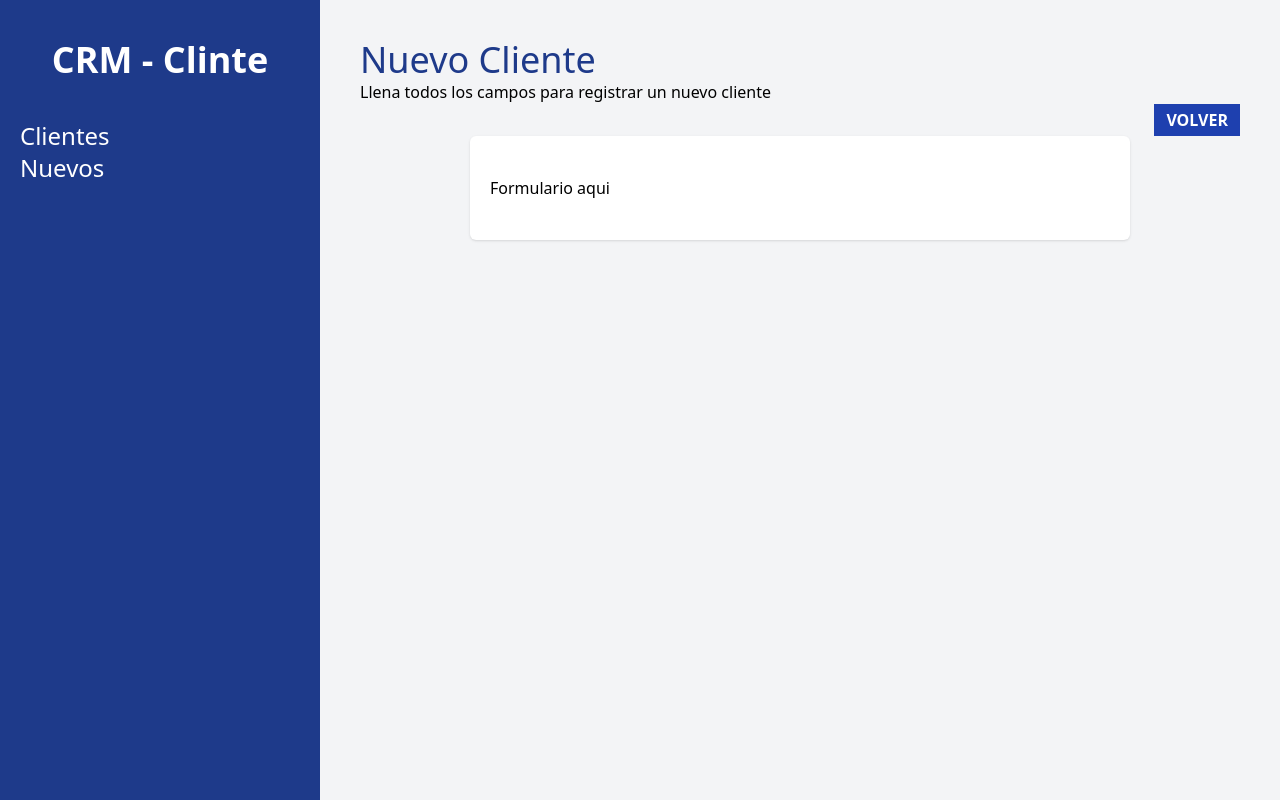
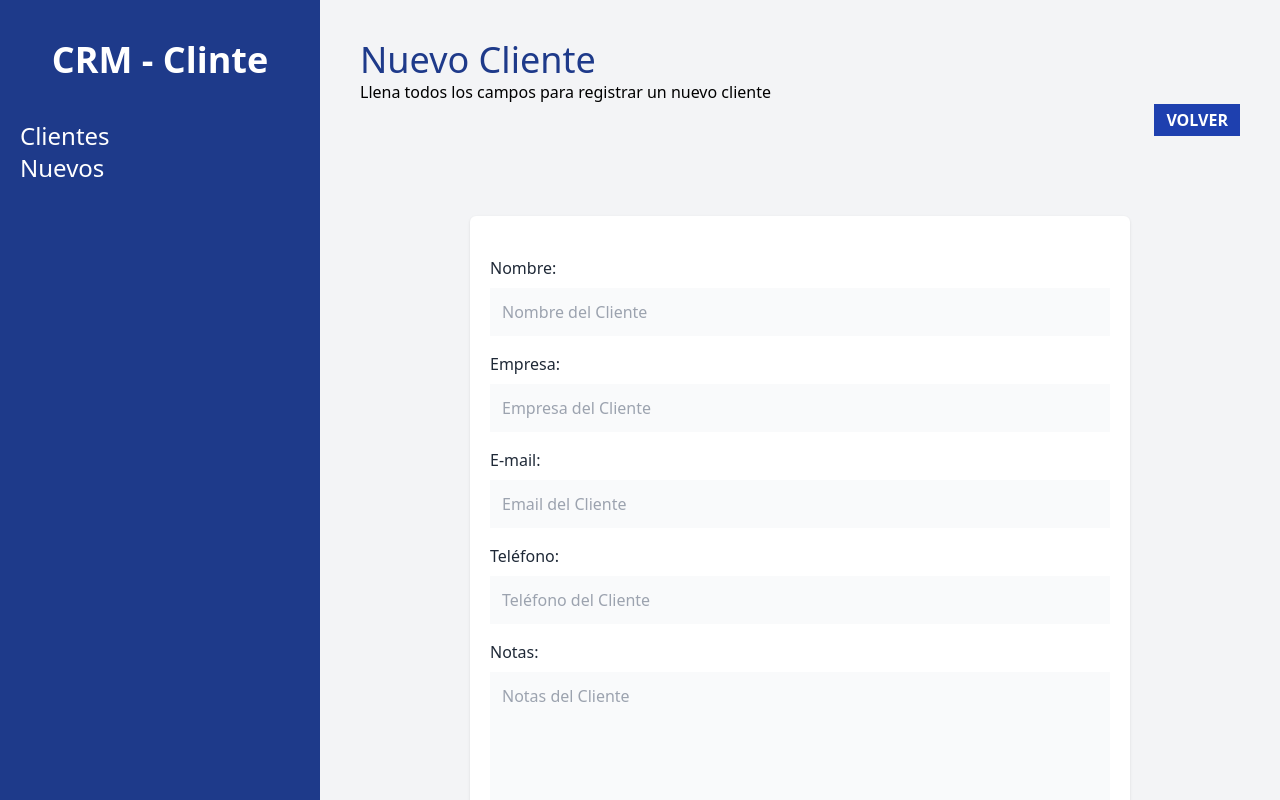
Before and after one commit to ulises58/CrmReact, a React (Vite) app: page /clientes/nuevo in a window 1280 px wide. Built offline with nearby package versions, Linux system fonts and the light colour scheme.

Commit message:
Agregando el Formulario

```diff
--- /dev/null
+++ b/src/components/Formulario.jsx
@@ -0,0 +1,72 @@
+const Formulario = ({ cliente }) => {
+  return (
+    <>
+      <div className="mb-4">
+        <label className="text-gray-800" htmlFor="nombre">
+          Nombre:
+        </label>
+        <input
+          id="nombre"
+          type="text"
+          className="mt-2 block w-full p-3 bg-gray-50"
+          placeholder="Nombre del Cliente"
+          name="nombre"
+        />
+      </div>
+      <div className="mb-4">
+        <label className="text-gray-800" htmlFor="empresa">
+          Empresa:
+        </label>
+        <input
+          id="empresa"
+          type="text"
+          className="mt-2 block w-full p-3 bg-gray-50"
+          placeholder="Empresa del Cliente"
+          name="empresa"
+        />
+      </div>
+
+      <div className="mb-4">
+        <label className="text-gray-800" htmlFor="email">
+          E-mail:
+        </label>
+        <input
+          id="email"
+          type="email"
+          className="mt-2 block w-full p-3 bg-gray-50"
+          placeholder="Email del Cliente"
+          name="email"
+        />
+      </div>
+
+      <div className="mb-4">
+        <label className="text-gray-800" htmlFor="telefono">
+          Teléfono:
+        </label>
+        <input
+          id="telefono"
+          type="tel"
+          className="mt-2 block w-full p-3 bg-gray-50"
+          placeholder="Teléfono del Cliente"
+          name="telefono"
+        />
+      </div>
+
+      <div className="mb-4">
+        <label className="text-gray-800" htmlFor="notas">
+          Notas:
+        </label>
+        <textarea
+          as="textarea"
+          id="notas"
+          type="text"
+          className="mt-2 block w-full p-3 bg-gray-50 h-40 align-self"
+          placeholder="Notas del Cliente"
+          name="notas"
+        />
+      </div>
+    </>
+  );
+};
+
+export default Formulario;
--- a/src/pages/NuevoCliente.jsx
+++ b/src/pages/NuevoCliente.jsx
@@ -1,4 +1,5 @@
 import { useNavigate } from "react-router-dom";
+import Formulario from "../components/Formulario";
 
 export const NuevoCliente = () => {
   const navigate = useNavigate();
@@ -15,8 +16,15 @@
           VOLVER
         </button>
       </div>
-      <div className="bg-white shadow rounded-md md:w-3/4 mx-auto px-5 py-10">
-        <p>Formulario aqui</p>
+      <div className="bg-white shadow rounded-md md:w-3/4 mx-auto px-5 py-10 mt-20">
+        <form>
+          <Formulario />
+          <input
+            type="submit"
+            className="mt-5 w-full bg-blue-800 p-3 uppercase font-bold text-white text-lg"
+            value="Registrar Cliente"
+          />
+        </form>
       </div>
     </>
   );
```
